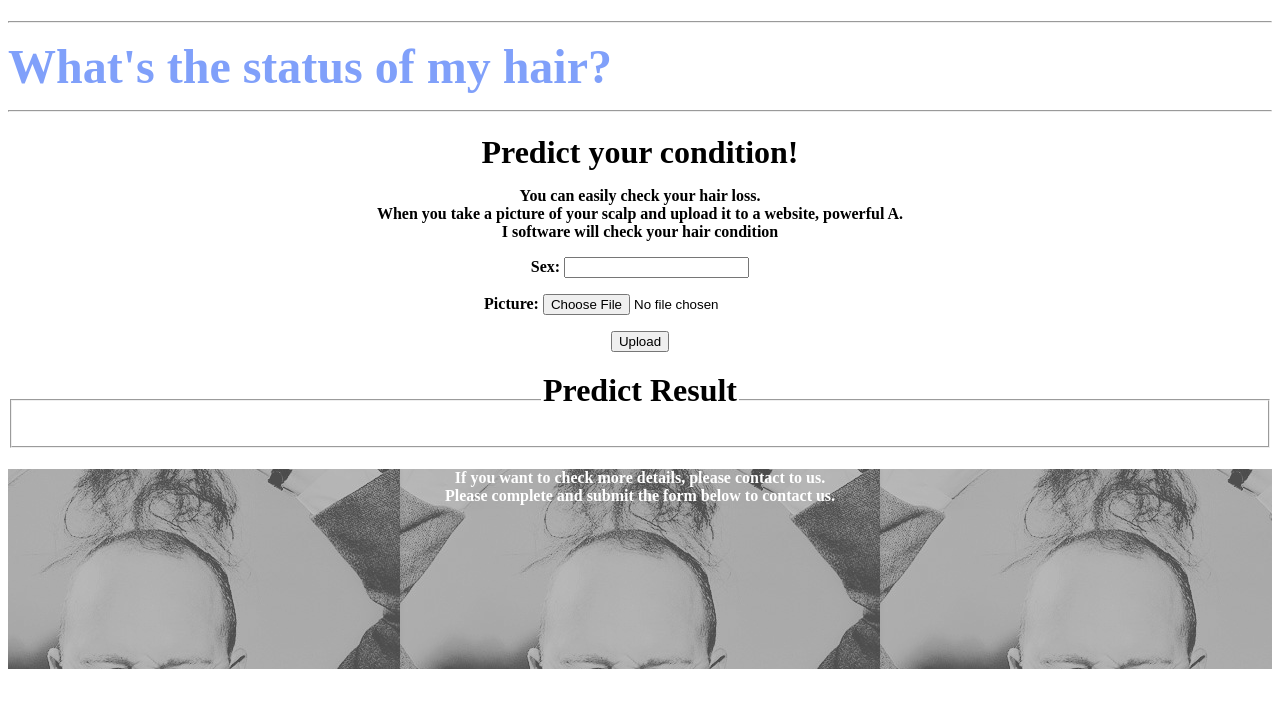
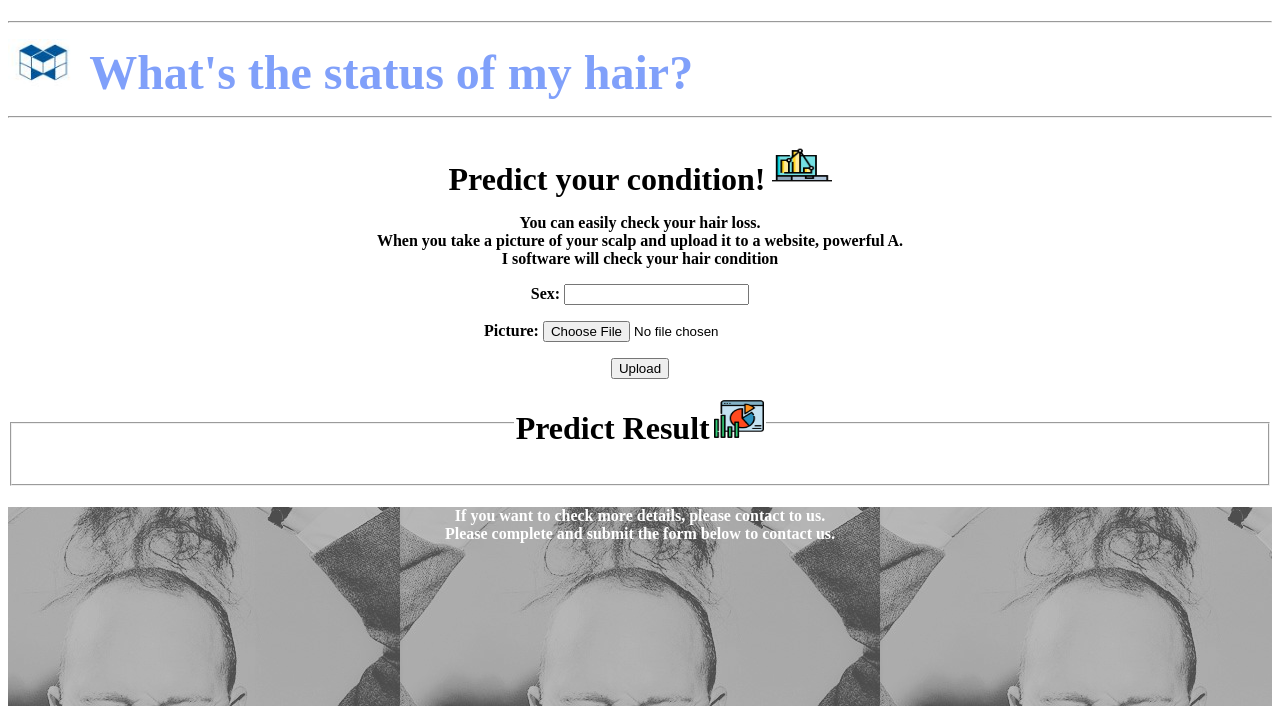
Before and after one commit to JoHyunGeun/django, a Django app: page / in a window 1280 px wide. Shown: the top 706 px of the page. Run offline with Django 3.2, Linux system fonts and the light colour scheme.

Commit message:
Update index.html

```diff
--- a/groovenauts/predict/templates/predict/index.html
+++ b/groovenauts/predict/templates/predict/index.html
@@ -1,3 +1,4 @@
+
 
 <!doctype html>
 <html lang="en">
@@ -38,13 +39,16 @@
     <body>
         <h1>
 	<hr>
+		{% load staticfiles %}
             <font size=21 color=#80A0FA>
+	<img width=70 height = 50 src="{% static "predict/dd.jpg" %}" alt="My image1">
             <b>What's the status of my hair?</b></font>
             <hr>
         </h1>
         <h2>
 	<font size = 6>
 	Predict your condition!</font>
+	<img height=50 width=60 src="{% static "predict/aa.jpg" %}" alt="My image2">
 	<font size = 3>
 	 <p>You can easily check your hair loss.<br>
 	When you take a picture of your scalp and upload it to a website, powerful A.<br>
@@ -58,7 +62,8 @@
 	<fieldset><legend align="center">
 	<font size=6>
             Predict Result</font>
-        <p>{{source}}</p></legend></fieldset>
+	<img height=40 width=50 src="{% static "predict/cc.jpg" %}" alt="My image3"></legend>
+        	<p>{{source}}</p></fieldset>
         </h3>
         <h4><div>
 	<font size=3 color = "white">
```
